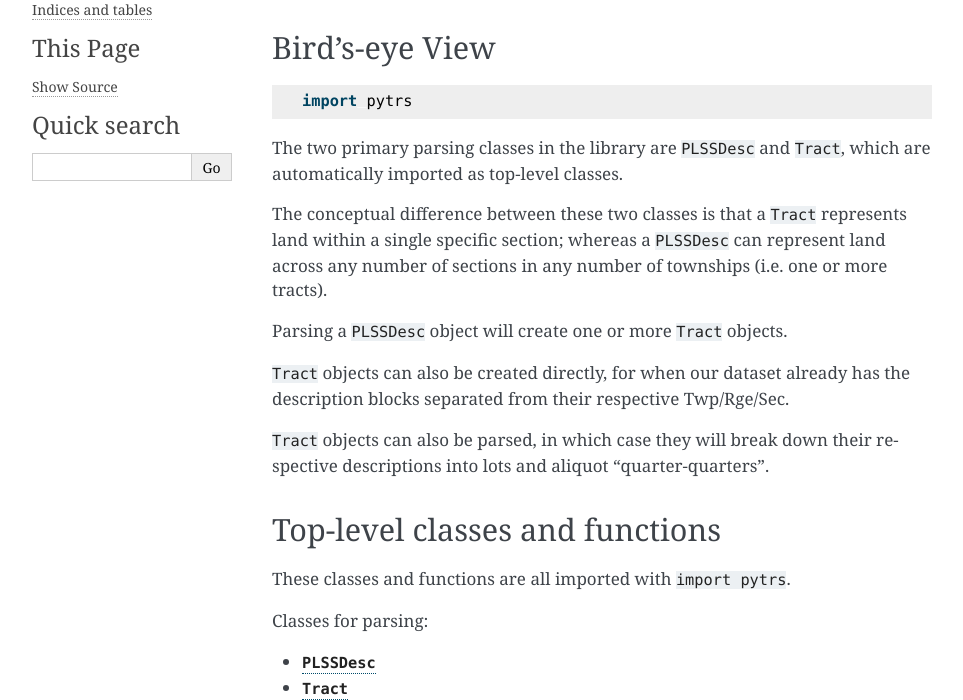
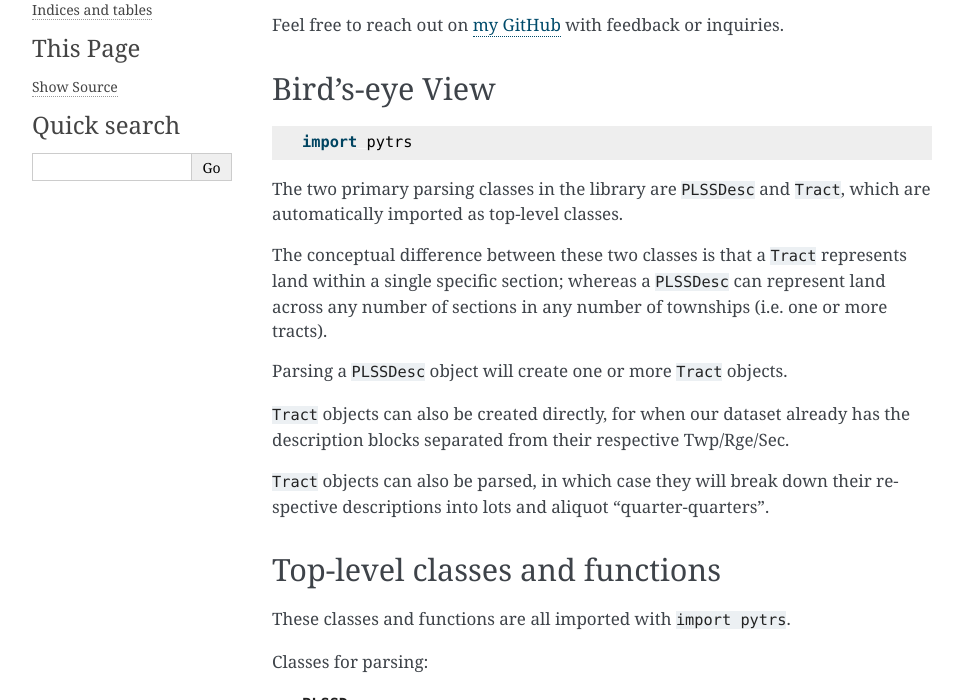
Before and after one commit to JamesPImes/pyTRS, a Sphinx documentation site: the page built from docs/source/index.rst, in a window 1280 px wide and 900 px high, cut to the strip 200-900 px from the top of the window. Shown: the whole strip, without its empty margins (148-1111 px from the left). Built offline with Sphinx 7.4.7, drawn with Linux system fonts in a browser that asks for light colours.

Commit message:
link to license and github

```diff
--- a/docs/source/index.rst
+++ b/docs/source/index.rst
@@ -4,6 +4,10 @@ pyTRS
 
 .. automodule:: pytrs
 
+
+Feel free to reach out on
+`my GitHub <https://github.com/JamesPImes/pyTRS//>`_
+with feedback or inquiries.
 
 Bird's-eye View
 ---------------
```
Also changed, not shown: other parts of docs/source/index.rst (+5 -0 lines).
